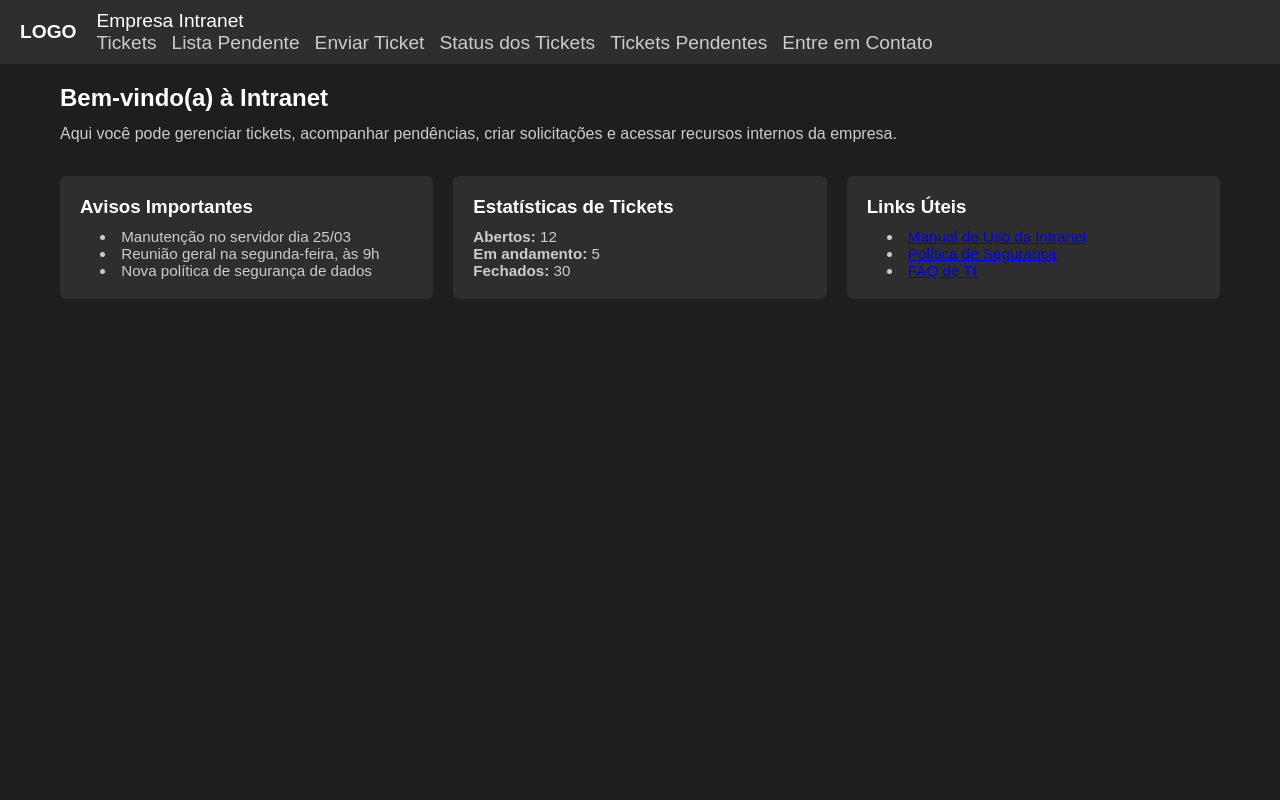
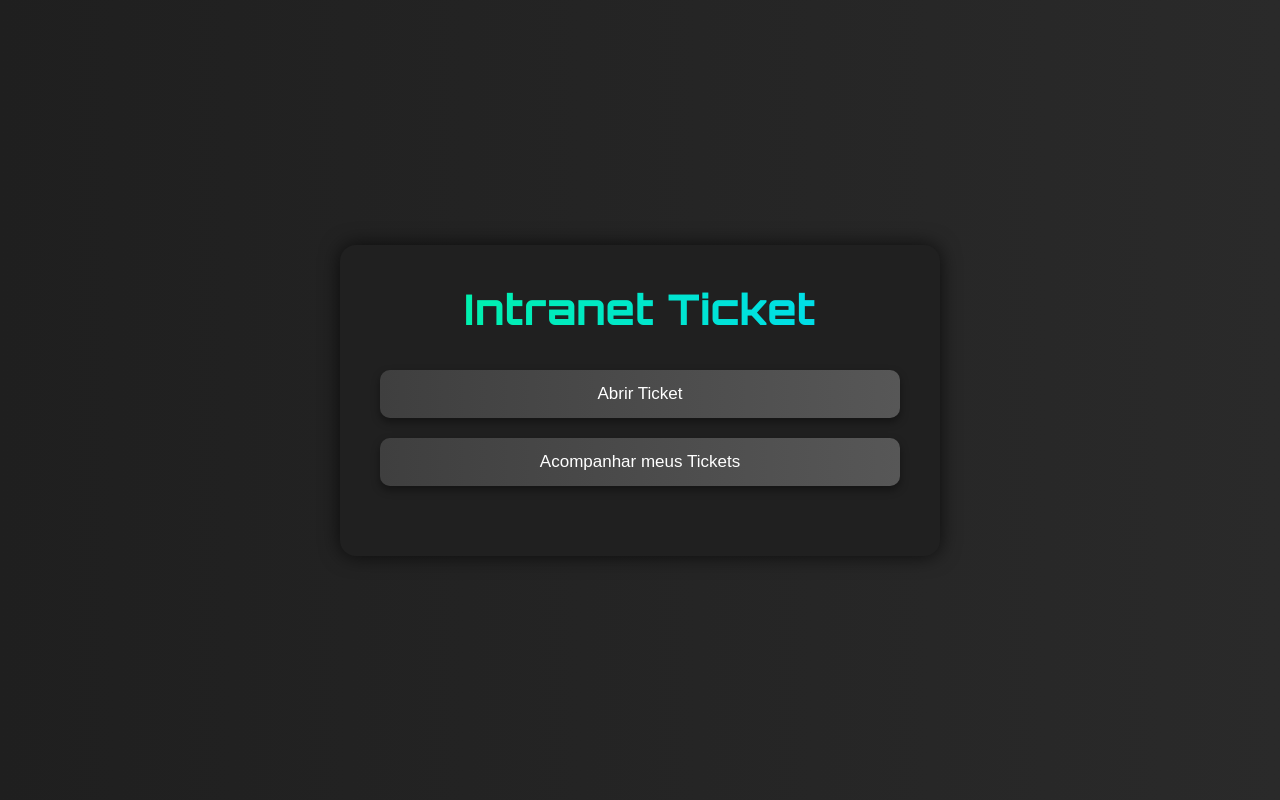
Before and after one commit to Marco1ap/Trabalho-Intranet, a PHP site: page /html/menu.html in a window 1280 px wide. Run offline with PHP 8.4, Linux system fonts and the light colour scheme.

Commit message:
Adições e Alterações

```diff
--- /dev/null
+++ b/Trabalho-Intranet/css/menu.css
@@ -0,0 +1,208 @@
+* {
+    margin: 0;
+    padding: 0;
+    box-sizing: border-box;
+  }
+
+  body {
+    font-family: 'Segoe UI', Tahoma, Geneva, Verdana, sans-serif;
+    background: linear-gradient(to right, #1f1f1f, #2a2a2a);
+    color: #eee;
+    min-height: 100vh;
+    display: flex;
+    align-items: center;
+    justify-content: center;
+  }
+
+  .mensagem-deslogado {
+    position: fixed;
+    top: 50%;
+    left: 50%;
+    transform: translate(-50%, -50%);
+    background-color: #202020;
+    padding: 20px 30px;
+    border-radius: 12px;
+    color: #00f5a0;
+    font-size: 18px;
+    text-align: center;
+    box-shadow: 0 0 15px rgba(0, 0, 0, 0.6);
+    z-index: 2000;
+    animation: fadeIn 0.3s ease-in-out;
+  }
+
+  .cliente-menu {
+    text-align: center;
+    padding: 40px;
+    background-color: #202020;
+    border-radius: 16px;
+    box-shadow: 0 0 20px rgba(0, 0, 0, 0.7);
+    width: 600px;
+    animation: fadeIn 0.8s ease-in-out;
+  }
+
+  .efeito-intranet {
+    font-family: 'Orbitron', sans-serif;
+    font-size: 2.5em;
+    background: linear-gradient(90deg, #00f5a0, #00d9f5);
+    -webkit-background-clip: text;
+    -webkit-text-fill-color: transparent;
+    margin-bottom: 35px;
+    letter-spacing: 2px;
+    text-align: center;
+    transition: all 0.4s ease;
+  }
+
+  .botoes-centrais {
+    display: flex;
+    flex-direction: column;
+    gap: 20px;
+    margin-bottom: 30px;
+  }
+
+  .botoes-centrais button,
+  .botoes-formulario button {
+    padding: 14px;
+    font-size: 17px;
+    border: none;
+    border-radius: 10px;
+    background: linear-gradient(to right, #3f3f3f, #575757);
+    color: #fff;
+    cursor: pointer;
+    transition: all 0.3s ease;
+    box-shadow: 0 4px 8px rgba(0, 0, 0, 0.4);
+  }
+
+  .botoes-centrais button:hover,
+  .botoes-formulario button:hover {
+    background: linear-gradient(to right, #575757, #7a7a7a);
+    transform: scale(1.05);
+  }
+
+  .form-ticket {
+    display: flex;
+    flex-direction: column;
+    gap: 12px;
+    animation: fadeIn 0.4s ease forwards;
+  }
+
+  .form-ticket input,
+  .form-ticket textarea {
+    padding: 12px;
+    border: 1px solid #444;
+    border-radius: 8px;
+    background-color: #2c2c2c;
+    color: white;
+    font-size: 15px;
+  }
+
+  .lista-tickets {
+    display: flex;
+    flex-direction: column;
+    gap: 25px;
+    animation: fadeIn 0.4s ease forwards;
+  }
+
+  .ticket-item {
+    background-color: #2b2b2b;
+    padding: 18px;
+    border-radius: 12px;
+    box-shadow: 0 0 8px #00000080;
+    text-align: left;
+    position: relative;
+  }
+
+  .ticket-info {
+    display: flex;
+    justify-content: space-between;
+    margin-bottom: 12px;
+    font-size: 16px;
+  }
+
+  .ticket-status {
+    font-weight: bold;
+    color: #00d9f5;
+  }
+
+  .ticket-item button {
+    background: linear-gradient(to right, #007bff, #00c6ff);
+    color: white;
+    border: none;
+    padding: 10px 16px;
+    border-radius: 8px;
+    font-size: 15px;
+    cursor: pointer;
+    transition: all 0.3s ease;
+    box-shadow: 0 4px 8px rgba(0, 198, 255, 0.3);
+  }
+
+  .ticket-item button:hover {
+    background: linear-gradient(to right, #00c6ff, #00f5a0);
+    transform: scale(1.05);
+  }
+
+  .modal-detalhes {
+    position: fixed;
+    top: 0;
+    left: 0;
+    width: 100vw;
+    height: 100vh;
+    background-color: rgba(0, 0, 0, 0.6);
+    display: flex;
+    align-items: center;
+    justify-content: center;
+    z-index: 999;
+  }
+
+  .modal-conteudo {
+    background-color: #1e1e1e;
+    padding: 30px;
+    border-radius: 14px;
+    width: 450px;
+    box-shadow: 0 0 12px rgba(0, 0, 0, 0.85);
+    text-align: left;
+    animation: fadeIn 0.4s ease forwards;
+  }
+
+  .modal-conteudo h3 {
+    margin-bottom: 12px;
+    color: #00f5a0;
+    font-size: 20px;
+  }
+
+  .modal-conteudo p {
+    margin-bottom: 10px;
+    font-size: 15px;
+    line-height: 1.4;
+  }
+
+  .modal-conteudo button {
+    margin-top: 10px;
+    padding: 10px 20px;
+    font-size: 15px;
+    background-color: #444;
+    border: none;
+    border-radius: 8px;
+    color: white;
+    cursor: pointer;
+    transition: all 0.3s ease;
+  }
+
+  .modal-conteudo button:hover {
+    background-color: #666;
+    transform: scale(1.03);
+  }
+
+  .oculto {
+    display: none;
+  }
+
+  @keyframes fadeIn {
+    from {
+      opacity: 0;
+      transform: scale(0.95);
+    }
+    to {
+      opacity: 1;
+      transform: scale(1);
+    }
+  }
--- a/Trabalho-Intranet/css/style.css
+++ b/Trabalho-Intranet/css/style.css
@@ -5,176 +5,102 @@
 }
 
 body {
-  font-family: Arial, sans-serif;
-  background-color: #1e1e1e;
+  font-family: 'Segoe UI', Tahoma, Geneva, Verdana, sans-serif;
+  background: linear-gradient(135deg, #1a1a1a, #2c2c2c);
   color: #ccc;
   min-height: 100vh;
+  display: flex;
+  align-items: center;
+  justify-content: center;
 }
 
 .container {
   background-color: #2e2e2e;
   padding: 40px;
-  border-radius: 8px;
-  box-shadow: 0 4px 8px rgba(0, 0, 0, 0.3);
+  border-radius: 12px;
+  box-shadow: 0 8px 20px rgba(0, 0, 0, 0.5);
   width: 510px;
-  margin: 80px auto;
   text-align: center;
+  animation: fadeIn 0.8s ease-in-out;
+}
+
+@keyframes fadeIn {
+  from { opacity: 0; transform: translateY(-10px); }
+  to { opacity: 1; transform: translateY(0); }
+}
+
+/* fonte orbitron + degradê na palavra "Intranet" */
+.container h1 {
+  font-family: 'Orbitron', sans-serif;
+  font-size: 2em;
+  background: linear-gradient(90deg, #00f5a0, #00d9f5);
+  -webkit-background-clip: text;
+  -webkit-text-fill-color: transparent;
+  margin-bottom: 10px;
+  letter-spacing: 2px;
+}
+
+.container p {
+  color: #aaa;
+  margin-bottom: 30px;
+  font-size: 1em;
 }
 
 .inputs {
   margin-bottom: 20px;
   display: flex;
   flex-direction: column;
+  align-items: flex-start;
 }
 
-.inputs label {
+.labelsafada {
   margin-bottom: 5px;
-  color: #aaa;
+  color: #bbb;
   font-size: 0.95em;
 }
 
-.inputs input,
-.inputs select,
-.inputs textarea {
-  background-color: #444;
-  border: none;
-  border-radius: 4px;
-  padding: 10px;
+.inputs input {
+  background-color: #3a3a3a;
+  border: 1px solid #555;
+  border-radius: 6px;
+  padding: 12px;
   color: #fff;
   font-size: 1em;
+  width: 100%;
+  transition: border-color 0.3s ease, box-shadow 0.3s ease;
 }
 
-.labelsafada {
-  text-align: left;
+.inputs input:focus {
+  outline: none;
+  border-color: #888;
+  box-shadow: 0 0 5px #888;
 }
 
 .botao {
   display: flex;
-  gap: 10px;
-  margin-top: 10px;
+  gap: 12px;
+  margin-top: 20px;
+  justify-content: center;
 }
 
-.botao button {
-  background-color: #5a5a5a;
+.botaosafado {
+  background: linear-gradient(to right, #444, #5a5a5a);
   border: none;
-  padding: 10px 20px;
-  border-radius: 4px;
+  padding: 12px 24px;
+  border-radius: 6px;
   color: #fff;
   cursor: pointer;
-  transition: background-color 0.3s ease;
+  font-weight: bold;
+  transition: all 0.3s ease;
+  box-shadow: 0 4px 8px rgba(0, 0, 0, 0.3);
 }
 
-.botao button:hover {
-  background-color: #7a7a7a;
-}
-
-.navbar {
-  background-color: #2e2e2e;
-  display: flex;
-  align-items: center;
-  padding: 10px 20px;
-}
-
-.logo {
-  margin-right: 20px;
-}
-
-.logo-texto {
-  font-weight: bold;
-  font-size: 1.2em;
-  color: #fff;
-}
-
-.nomeIntra {
-  flex: 1;
-  font-size: 1.2em;
-  color: #fff;
-}
-
-.nav-opcoes ul {
-  list-style: none;
-  display: flex;
-  gap: 15px;
-}
-
-.nav-opcoes li a {
-  color: #ccc;
-  text-decoration: none;
-  font-weight: 500;
-  transition: color 0.3s ease;
-}
-
-.nav-opcoes li a:hover {
-  color: #fff;
-}
-
-.main-content {
-  padding: 20px;
-  max-width: 1200px;
-  margin: 0 auto;
-}
-
-.welcome-section {
-  margin-bottom: 30px;
-}
-
-.welcome-section h2 {
-  color: #fff;
-  margin-bottom: 10px;
-}
-
-.welcome-section p {
-  font-size: 1em;
-  line-height: 1.5;
-}
-
-.info-panels {
-  display: flex;
-  flex-wrap: wrap;
-  gap: 20px;
-}
-
-.panel {
-  flex: 1 1 300px;
-  background-color: #2e2e2e;
-  padding: 20px;
-  border-radius: 6px;
-  min-width: 280px;
-}
-
-.panel h3 {
-  margin-bottom: 10px;
-  color: #fff;
-}
-
-.panel ul {
-  list-style: inside disc;
-  padding-left: 20px;
-}
-
-.panel p,
-.panel li {
-  font-size: 0.95em;
+.botaosafado:hover {
+  background: linear-gradient(to right, #5a5a5a, #777);
+  transform: translateY(-2px);
+  box-shadow: 0 6px 12px rgba(0, 0, 0, 0.4);
 }
 
 form {
   margin-top: 20px;
 }
-
-.ticket-section {
-  background-color: #2e2e2e;
-  padding: 20px;
-  border-radius: 6px;
-}
-
-.ticket-section h2 {
-  color: #fff;
-  margin-bottom: 10px;
-}
-
-footer {
-  background-color: #2e2e2e;
-  padding: 10px 20px;
-  text-align: center;
-  color: #ccc;
-}
--- a/Trabalho-Intranet/html/menu.html
+++ b/Trabalho-Intranet/html/menu.html
@@ -1,72 +1,164 @@
 <!DOCTYPE html>
 <html lang="pt-BR">
+
 <head>
   <meta charset="UTF-8">
   <meta name="viewport" content="width=device-width, initial-scale=1.0">
-  <title>Menu - Intranet</title>
-  <link rel="stylesheet" href="/css/style.css">
+  <title>Menu do Cliente</title>
+  <link rel="stylesheet" href="../css/menu.css">
+  <link href="https://fonts.googleapis.com/css2?family=Orbitron:wght@500&display=swap" rel="stylesheet">
+  <style>
+    .menu-usuario {
+      position: absolute;
+      top: 25px;
+      right: 30px;
+      z-index: 10;
+      color: #00d9f5;
+      font-weight: bold;
+      font-size: 16px;
+      cursor: pointer;
+      user-select: none;
+    }
+
+    .dropdown-conta {
+      position: absolute;
+      top: 35px;
+      right: 0;
+      background-color: #2a2a2a;
+      border: 1px solid #444;
+      border-radius: 8px;
+      padding: 10px;
+      box-shadow: 0 4px 10px rgba(0, 0, 0, 0.6);
+      min-width: 140px;
+      display: none;
+    }
+
+    .dropdown-conta button {
+      background-color: transparent;
+      border: none;
+      color: #fff;
+      font-size: 14px;
+      cursor: pointer;
+      width: 100%;
+      text-align: left;
+      padding: 5px 10px;
+      transition: background 0.3s ease;
+    }
+
+    .dropdown-conta button:hover {
+      background-color: #3a3a3a;
+    }
+
+    .menu-usuario:hover .dropdown-conta {
+      display: block;
+    }
+  </style>
 </head>
+
 <body>
+  <div class="cliente-menu">
 
-  <header class="navbar">
-    <div class="logo">
-      <span class="logo-texto">LOGO</span>
+    <h1 id="tituloPagina" class="efeito-intranet">Intranet Ticket</h1>
+
+    <div class="botoes-centrais">
+      <button onclick="mostrarFormulario()">Abrir Ticket</button>
+      <button onclick="mostrarListaTickets()">Acompanhar meus Tickets</button>
     </div>
-    <di
 
-    v class="nomeIntra">Empresa Intranet</div>
-    <nav class="nav-opcoes">
-      <ul>
-        <li><a href="#">Tickets</a></li>
-        <li><a href="#">Lista Pendente</a></li>
-        <li><a href="/html/novo_ticket.html">Enviar Ticket</a></li>
-        <li><a href="#">Status dos Tickets</a></li>
-        <li><a href="#">Tickets Pendentes</a></li>
-        <li>
-          <a href="https://wa.me/5581999999999" target="_blank">Entre em Contato</a>
-        </li>
-      </ul>
-    </nav>
-  </header>
+    <!-- formulário do ticket (criação) -->
+    <div id="formularioTicket" class="form-ticket oculto">
+      <input type="text" placeholder="Assunto">
+      <textarea rows="4" placeholder="Conteúdo"></textarea>
+      <div class="botoes-formulario">
+        <button onclick="enviarTicket()">Enviar</button>
+        <button onclick="voltarMenu()">Voltar</button>
+      </div>
+    </div>
 
-  <main class="main-content">
-    <section class="welcome-section">
-      <h2>Bem-vindo(a) à Intranet</h2>
-      <p>
-        Aqui você pode gerenciar tickets, acompanhar pendências, criar solicitações
-        e acessar recursos internos da empresa.
-      </p>
-    </section>
+    <!-- lista de tickets -->
+    <div id="listaTickets" class="lista-tickets oculto">
+      <div class="ticket-item">
+        <div class="ticket-info">
+          <span>08/04/2025</span>
+          <span class="ticket-status">Ticket Pendente</span>
+        </div>
+        <button onclick="verDetalhes('08/04/2025', 'Ticket Pendente', 'Conteúdo do ticket pendente...', 'Aguardando resposta')">Ver Detalhes</button>
+      </div>
+      <div class="ticket-item">
+        <div class="ticket-info">
+          <span>14/02/2025</span>
+          <span class="ticket-status">Ticket Respondido</span>
+        </div>
+        <button onclick="verDetalhes('14/02/2025', 'Ticket Respondido', 'Conteúdo do ticket respondido...', 'Resposta do suporte')">Ver Detalhes</button>
+      </div>
+      <div class="ticket-item">
+        <div class="ticket-info">
+          <span>10/03/2025</span>
+          <span class="ticket-status">Ticket Finalizado</span>
+        </div>
+        <button onclick="verDetalhes('10/03/2025', 'Ticket Finalizado', 'Conteúdo do ticket finalizado...', 'Problema resolvido.')">Ver Detalhes</button>
+      </div>
+      <div class="botoes-formulario">
+        <button onclick="voltarMenu()">Voltar</button>
+      </div>
+    </div>
+  </div>
 
-    <section class="info-panels">
+  <!-- modal de detalhes -->
+  <div id="modalDetalhes" class="modal-detalhes oculto">
+    <div class="modal-conteudo">
+      <h3 id="modalData"></h3>
+      <p><strong>Status:</strong> <span id="modalStatus"></span></p>
+      <p><strong>Conteúdo:</strong> <span id="modalConteudo"></span></p>
+      <p><strong>Resposta:</strong> <span id="modalResposta"></span></p>
+      <button onclick="fecharModal()">Fechar</button>
+    </div>
+  </div>
 
-      <div class="panel">
-        <h3>Avisos Importantes</h3>
-        <ul>
-          <li>Manutenção no servidor dia 25/03</li>
-          <li>Reunião geral na segunda-feira, às 9h</li>
-          <li>Nova política de segurança de dados</li>
-        </ul>
-      </div>
+  <script>
+    function mostrarFormulario() {
+      document.getElementById('formularioTicket').classList.remove('oculto');
+      document.getElementById('listaTickets').classList.add('oculto');
+      document.querySelector('.botoes-centrais').classList.add('oculto');
+      document.getElementById('tituloPagina').innerText = 'Intranet Ticket';
+    }
 
-      <div class="panel">
-        <h3>Estatísticas de Tickets</h3>
-        <p><strong>Abertos:</strong> 12</p>
-        <p><strong>Em andamento:</strong> 5</p>
-        <p><strong>Fechados:</strong> 30</p>
-      </div>
+    function mostrarListaTickets() {
+      document.getElementById('listaTickets').classList.remove('oculto');
+      document.getElementById('formularioTicket').classList.add('oculto');
+      document.querySelector('.botoes-centrais').classList.add('oculto');
+      document.getElementById('tituloPagina').innerText = 'Meus Tickets';
+    }
 
-      <div class="panel">
-        <h3>Links Úteis</h3>
-        <ul>
-          <li><a href="#">Manual de Uso da Intranet</a></li>
-          <li><a href="#">Política de Segurança</a></li>
-          <li><a href="#">FAQ de TI</a></li>
-        </ul>
-      </div>
+    function voltarMenu() {
+      document.getElementById('formularioTicket').classList.add('oculto');
+      document.getElementById('listaTickets').classList.add('oculto');
+      document.querySelector('.botoes-centrais').classList.remove('oculto');
+      document.getElementById('tituloPagina').innerText = 'Intranet Ticket';
+    }
 
-    </section>
-  </main>
+    function verDetalhes(data, status, conteudo, resposta) {
+      document.getElementById('modalData').innerText = data;
+      document.getElementById('modalStatus').innerText = status;
+      document.getElementById('modalConteudo').innerText = conteudo;
+      document.getElementById('modalResposta').innerText = resposta;
+      document.getElementById('modalDetalhes').classList.remove('oculto');
+    }
 
+    function fecharModal() {
+      document.getElementById('modalDetalhes').classList.add('oculto');
+    }
+
+    function enviarTicket() {
+      alert("Ticket enviado (simulação)");
+      voltarMenu();
+    }
+
+    function logout() {
+      alert("Você foi deslogado com sucesso!");
+      window.location.href = "/login"; // ajuste o caminho se necessário
+    }
+  </script>
 </body>
+
 </html>
```
Also changed, not shown: Trabalho-Intranet/css/registro.css (added, +106 -0 lines), Trabalho-Intranet/html/login.html (+4 -3 lines), Trabalho-Intranet/html/registro.html (+6 -2 lines), Trabalho-Intranet/css/novo_ticket.css (added).
